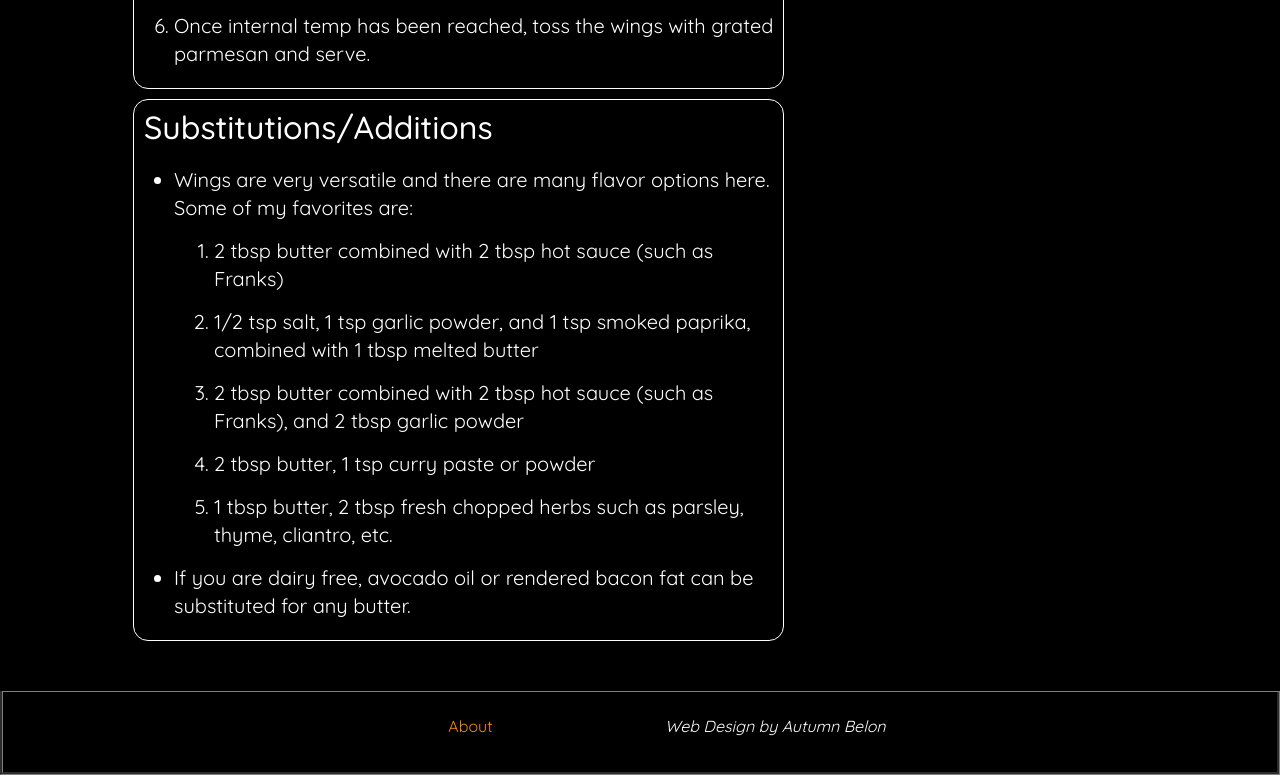
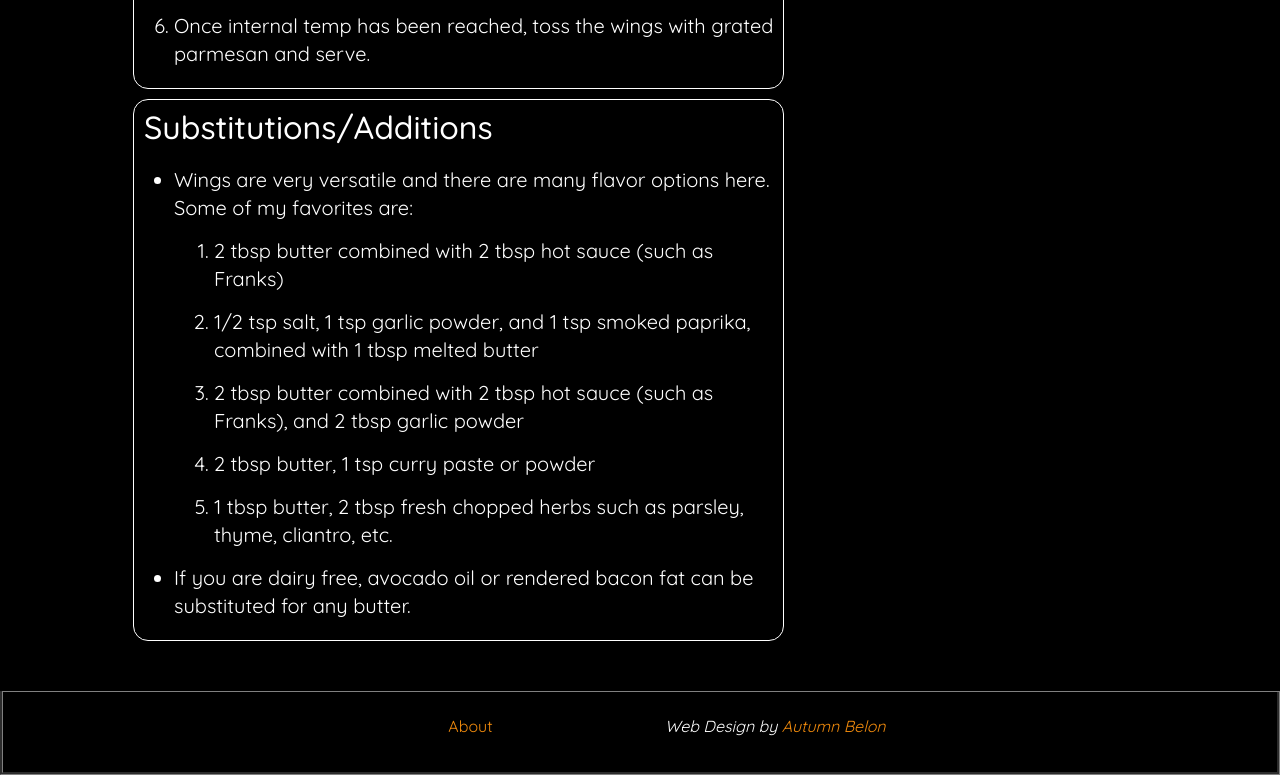
Before and after one commit to ajbelon/autumn-all-year, a plain HTML site: page drumsticks.html in a window 1280 px wide. Shown: the part 1284-2059 px from the top of the page. Drawn offline with Linux system fonts and the light colour scheme.

Commit message:
Update drumsticks.html

```diff
--- a/drumsticks.html
+++ b/drumsticks.html
@@ -109,7 +109,8 @@
         <footer>
                 <aside class="about"><a href="about.html">About</a></aside>
                 <br><br>
-                <aside class="design"><em>Web Design by Autumn Belon</em></aside>
+                <aside class="design"><em>Web Design by <a href="https://www.autumnbelon.com/index.html" target="_blank">Autumn Belon</a></em></aside>
+
             </footer>
     </body>
 </html>
```
